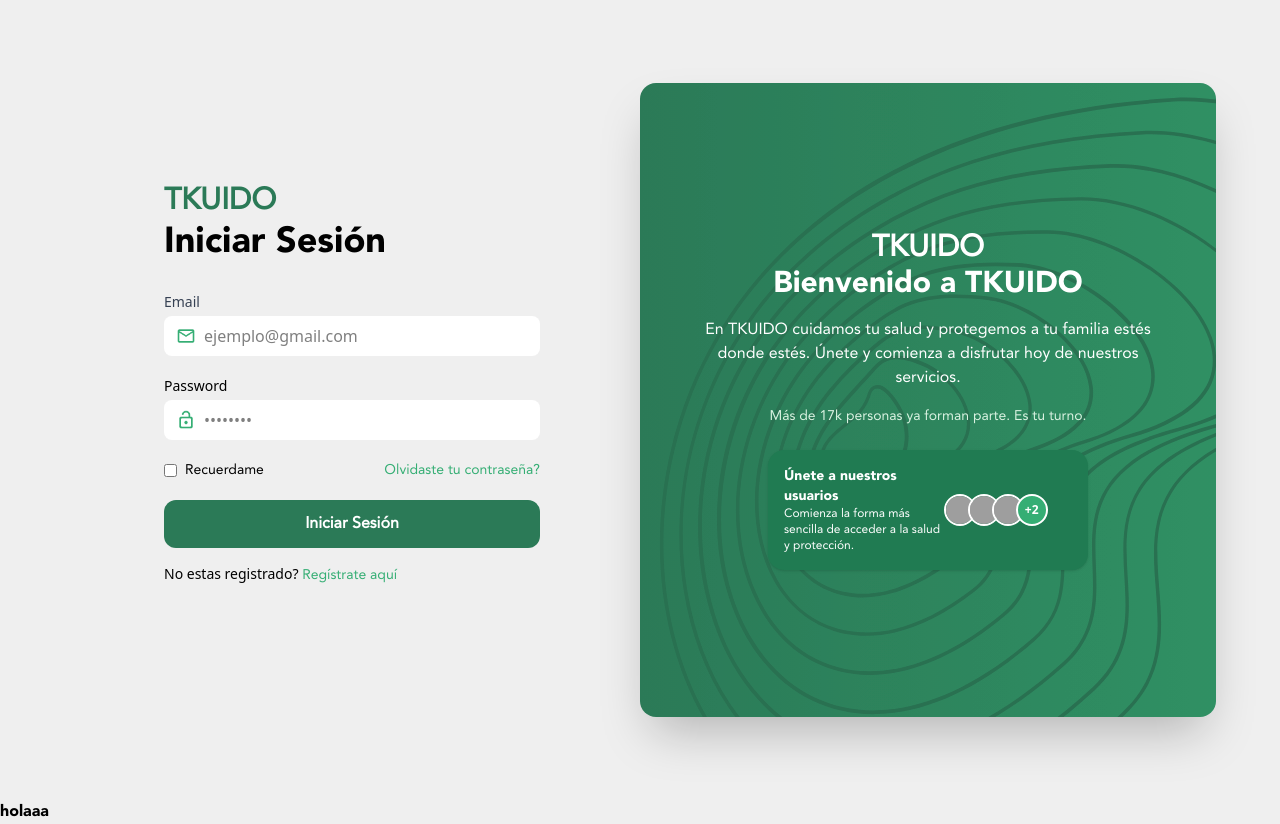
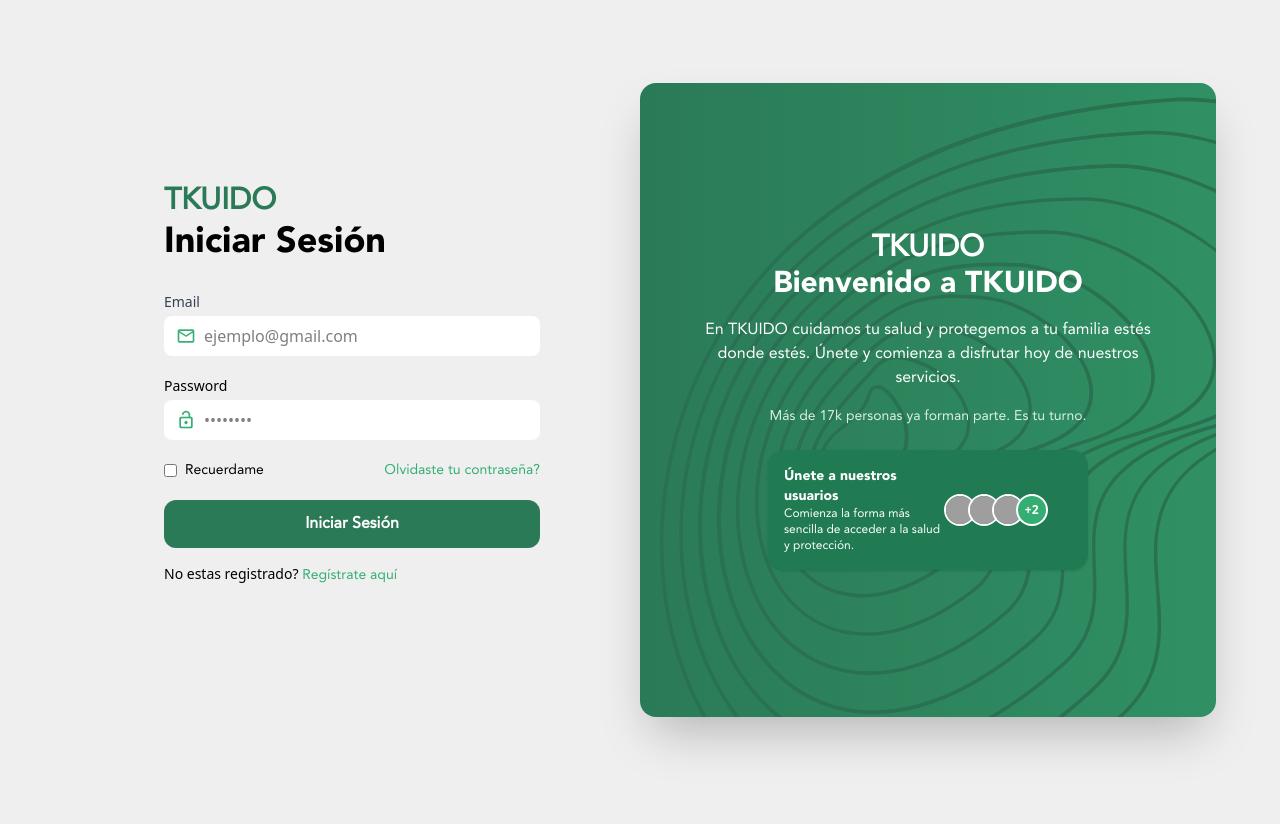
Before and after one commit to PantheraDev/tkuido-frontend, a React (Vite) app: page /login in a window 1280 px wide. After the commit the page ends 800 px from the top, so only its background shows below. Built offline with nearby package versions, Linux system fonts and the light colour scheme; grey boxes are pictures that could not be loaded; a web font is replaced by a local one.

Commit message:
ajustes para renderizado del root

```diff
--- a/index.html
+++ b/index.html
@@ -15,7 +15,7 @@
   </head>
   <body>
     <div id="root"></div>
-    <h1>holaaa</h1>
+    <script type="module" src="/src/main.tsx"></script>
   </body>
-  <script type="module" src="./src/main.tsx"></script>
+
 </html>
--- a/src/main.tsx
+++ b/src/main.tsx
@@ -3,8 +3,14 @@ import { createRoot } from "react-dom/client";
 import "./styles/index.css";
 import App from "./pages/App.tsx";
 
-createRoot(document.getElementById("root")!).render(
+const rootElement = document.getElementById("root");
+
+if (!rootElement) {
+  throw new Error('Root element with id "root" not found');
+}
+
+createRoot(rootElement).render(
   <StrictMode>
-      <App />
-  </StrictMode>
+    <App />
+  </StrictMode>,
 );
```
